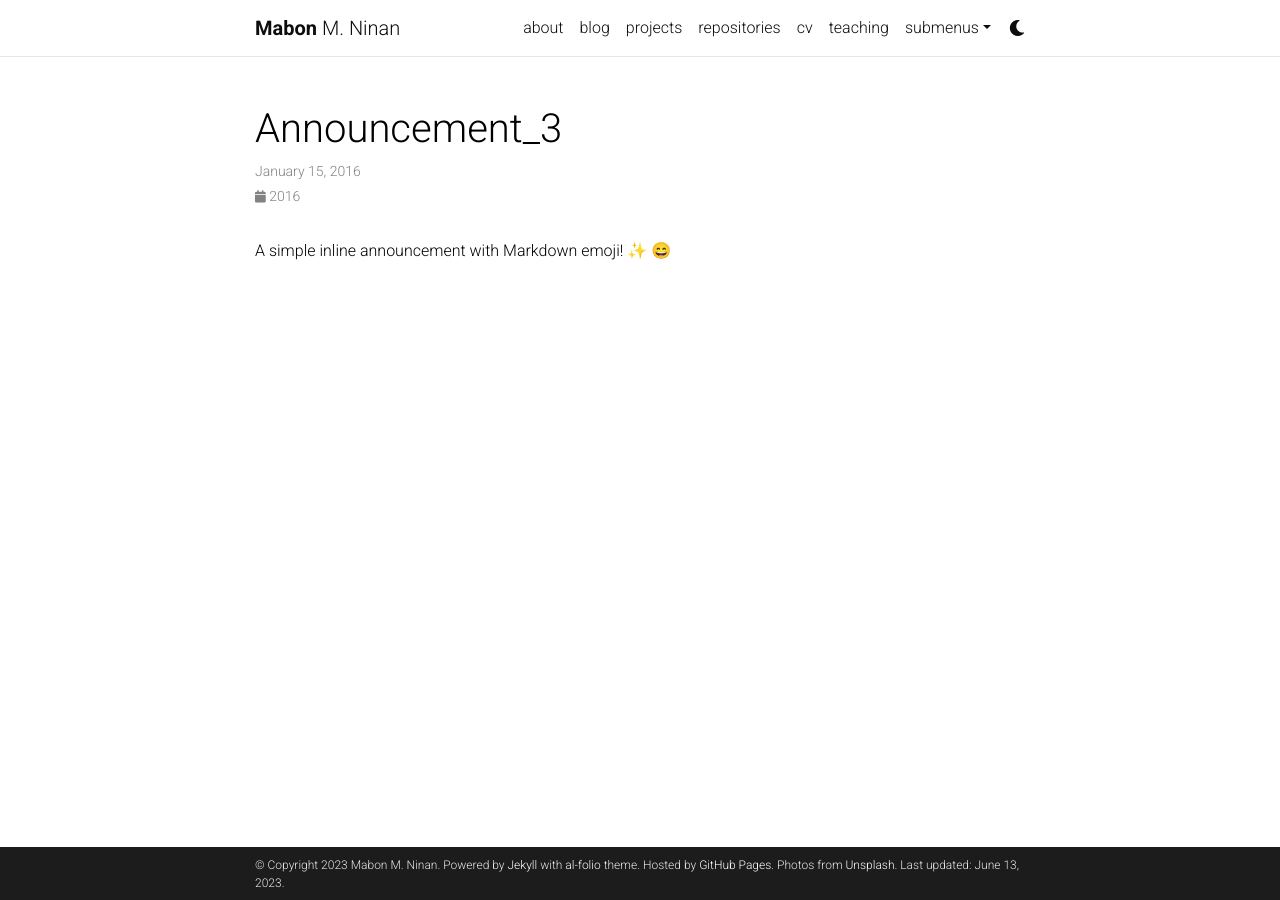
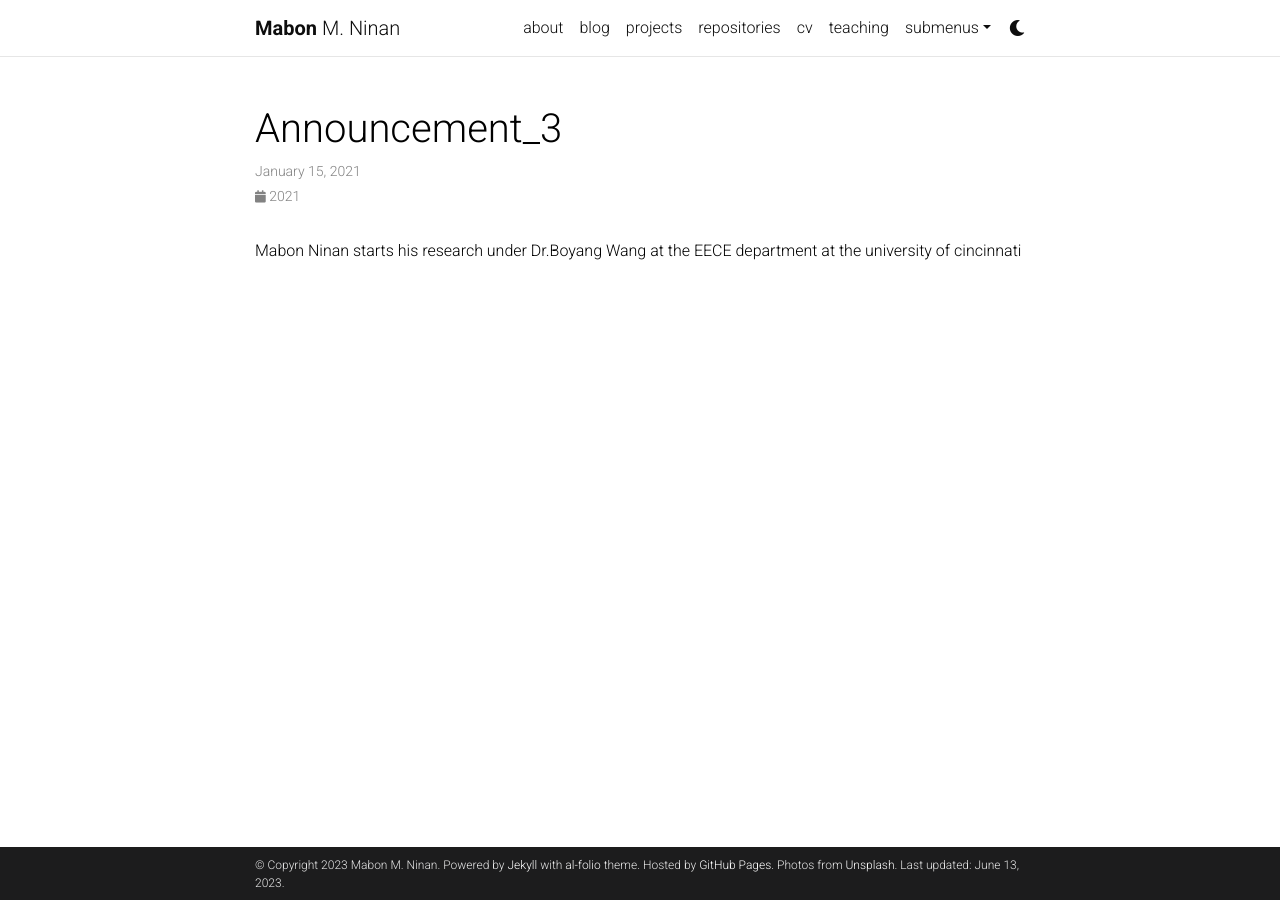
Before and after one commit to mabonmn/mabonmn.github.io, a Jekyll site: the page built from _news/announcement_3.md, in a window 1280 px wide. Built offline with Jekyll 4.4.1, drawn with Linux system fonts in a browser that asks for light colours; emoji names are drawn with the system emoji font; comment, search, counter and statistics services are not loaded; a style sheet for code colours, icons or effects is not loaded.

Commit message:
Update announcement_3.md

```diff
--- a/_news/announcement_3.md
+++ b/_news/announcement_3.md
@@ -1,8 +1,8 @@
 ---
 layout: post
-date: 2016-01-15 07:59:00-0400
+date: 2021-01-15 07:59:00-0400
 inline: true
 related_posts: false
 ---
 
-A simple inline announcement with Markdown emoji! :sparkles: :smile:
+Mabon Ninan starts his research under Dr.Boyang Wang at the EECE department  at the university of cincinnati
```
